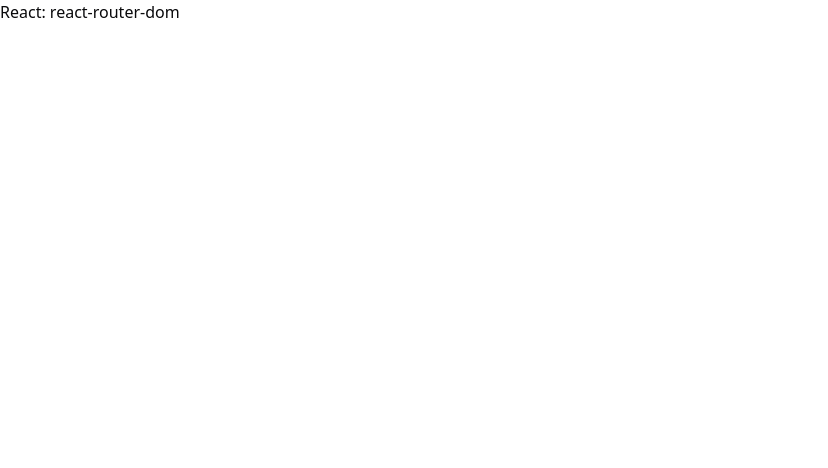
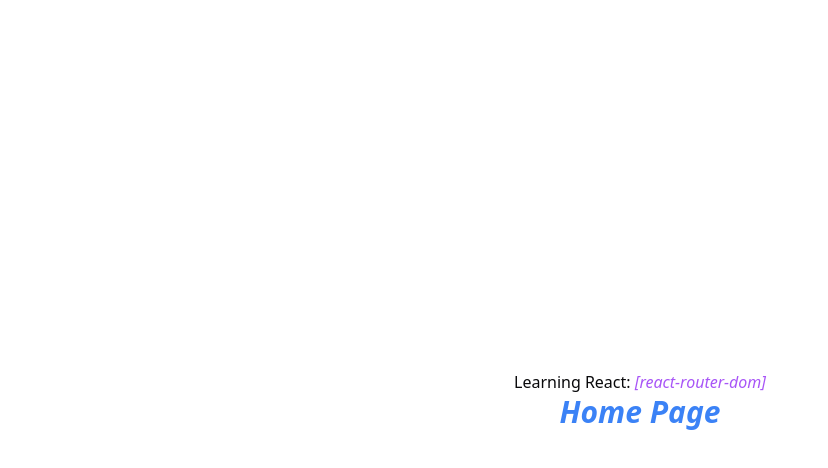
Before and after one commit to newaveio/drag_and_drop, a React (Vite) app: page / in a window 1280 px wide. Shown: the top 468 px of the page, without its empty margins (0-828 px from the left). Built offline with nearby package versions, Linux system fonts and the light colour scheme.

Commit message:
Update all files and folders

```diff
--- a/src/App.tsx
+++ b/src/App.tsx
@@ -1,12 +1,22 @@
-import { BrowserRouter as Router, Route, Routes, useNavigate } from "react-router-dom";
 import './App.css'
+import Home from "./components/perso/Home";
+import About from "./components/perso/About";
+import { Routes, Route } from "react-router-dom";
 
 
 function App() {
 
   return (
-    <h1>React: react-router-dom</h1>
+    <div className="App">
+      <h1>
+        Learning React: <span className="italic text-purple-500">[react-router-dom]</span>
+      </h1>
+      <Routes>
+        <Route path="/" element={<Home />}></Route>
+        <Route path="about" element={<About />}></Route>
+      </Routes>
+    </div>
   );
 }
 
-export default App
+export default App;
--- /dev/null
+++ b/src/components/perso/About.tsx
@@ -0,0 +1,11 @@
+import React from "react";
+
+const About: React.FC = () => {
+    return (
+        <div className="text-2xl font-bold text-blue-500">
+            About Page
+        </div>
+    );
+};
+
+export default About;
--- /dev/null
+++ b/src/components/perso/Home.tsx
@@ -0,0 +1,11 @@
+import React from "react";
+
+const Home: React.FC = () => {
+    return (
+        <div className="text-3xl font-bold italic text-blue-500">
+            Home Page
+        </div>
+    );
+};
+
+export default Home;
--- a/src/main.tsx
+++ b/src/main.tsx
@@ -2,9 +2,12 @@
 import ReactDOM from 'react-dom/client'
 import App from './App'
 import './index.css'
+import { BrowserRouter } from 'react-router-dom'
 
 ReactDOM.createRoot(document.getElementById('root') as HTMLElement).render(
   <React.StrictMode>
-    <App />
+    <BrowserRouter>
+      <App />
+    </BrowserRouter>
   </React.StrictMode>,
 )
```
Also changed, not shown: 1 other file (tests, documents, lock files or other folders).
